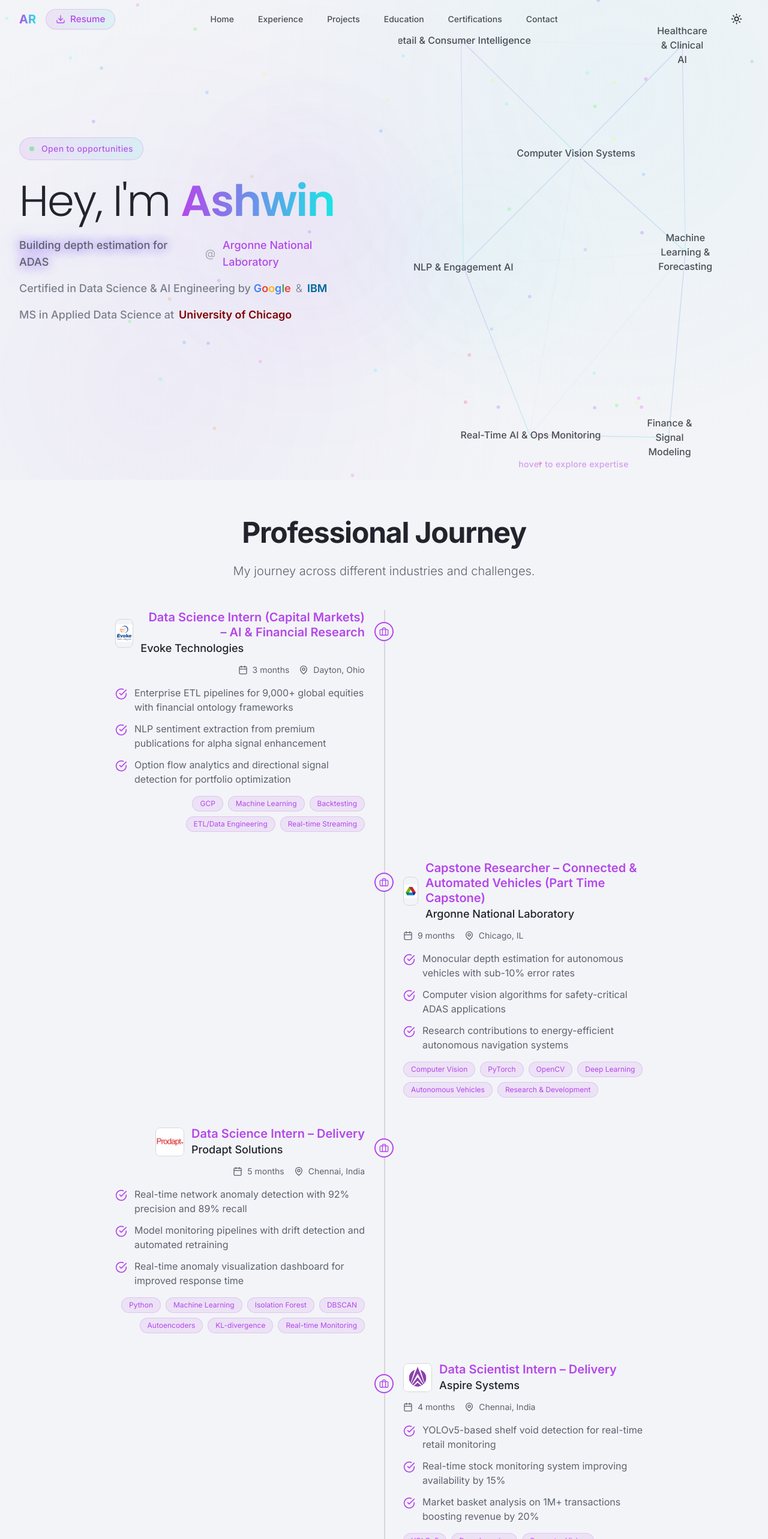
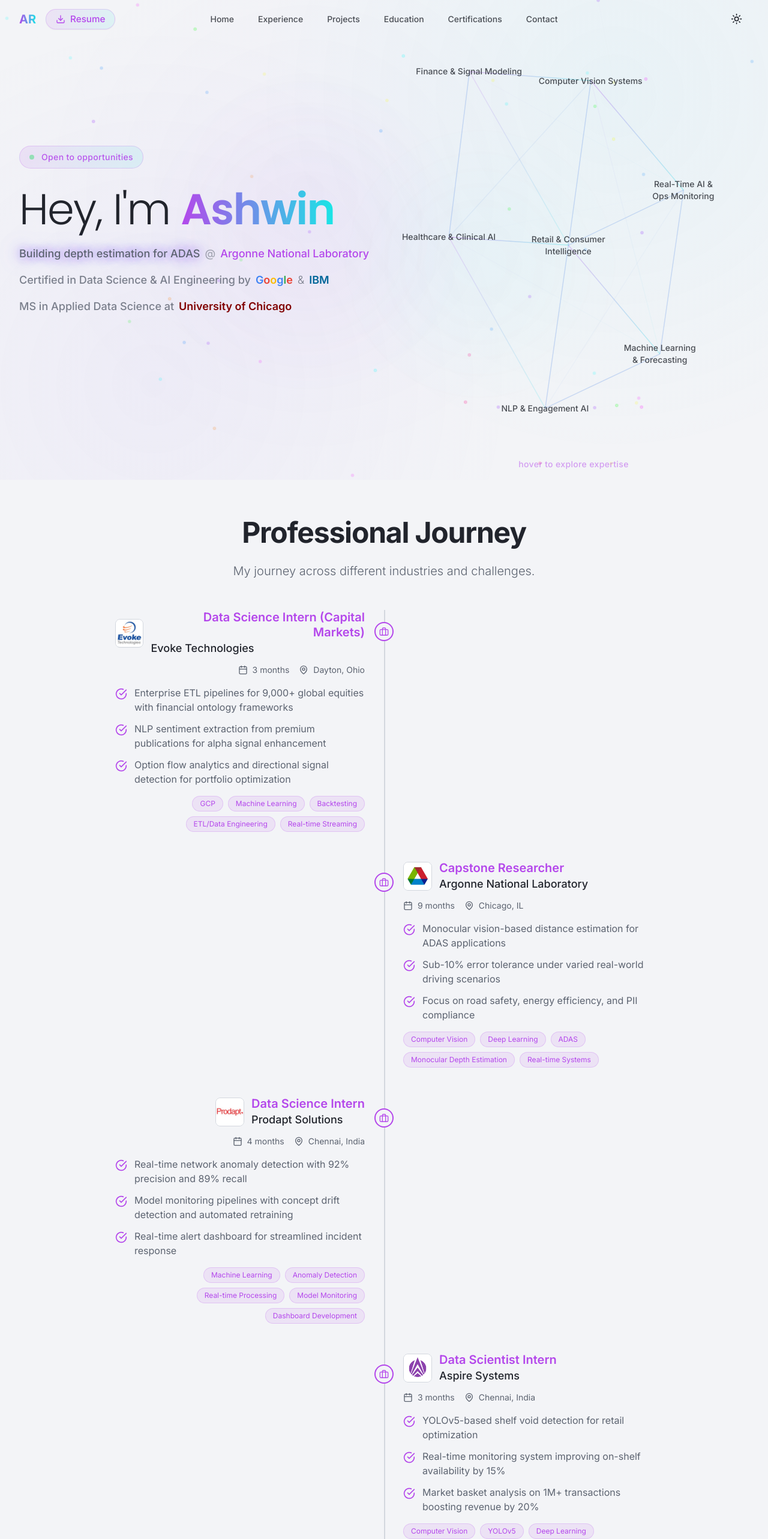
Before and after one commit to ashhhwin/ashwin-portfolio, a Next.js app: page / in a window 1280 px wide. Shown: the top 2566 px of the page at 60% size. Built offline with nearby package versions, Linux system fonts and the light colour scheme.

Commit message:
feat: resolve hydration errors and update hero section

```diff
--- a/components/sections/hero.tsx
+++ b/components/sections/hero.tsx
@@ -62,12 +62,12 @@
   const [positions, setPositions] = useState(() => {
     const seed = 12345;
     return topics.map((_, i) => {
-      const x = 20 + ((seed + i * 7) % 60);
-      const y = 20 + ((seed + i * 11) % 60);
+      const x = 25 + ((seed + i * 7) % 50); // Reduced range to prevent edge clipping
+      const y = 25 + ((seed + i * 11) % 50); // Reduced range to prevent edge clipping
       return {
         x, y,
-        vx: ((seed + i * 13) % 10 - 5) * 0.08, // Increased speed to restore animation
-        vy: ((seed + i * 17) % 10 - 5) * 0.08, // Increased speed to restore animation
+        vx: ((seed + i * 13) % 6 - 3) * 0.05, // Reduced velocity range and speed
+        vy: ((seed + i * 17) % 6 - 3) * 0.05, // Reduced velocity range and speed
       };
     });
   });
@@ -84,18 +84,32 @@
           let newVx = pos.vx;
           let newVy = pos.vy;
 
-          // Add a gentle gravitational pull towards the vertical center (50%)
-          const verticalCenter = 50;
-          const centeringStrength = 0.0001; // Reduced for a much subtler pull
-          newVy += (verticalCenter - pos.y) * centeringStrength;
+          // Add a gentle gravitational pull towards the center (50%)
+          const centerX = 50;
+          const centerY = 50;
+          const centeringStrength = 0.0005; // Reduced for more stable movement
+          newVx += (centerX - pos.x) * centeringStrength;
+          newVy += (centerY - pos.y) * centeringStrength;
 
-          if (newX < 20 || newX > 80) { newVx = -newVx; newX = newX < 20 ? 20 : 80; } // Increased horizontal margin
-          if (newY < 10 || newY > 90) { newVy = -newVy; newY = newY < 10 ? 10 : 90; } // Increased top margin
+          // Clamp velocities to prevent runaway speeds
+          const maxVelocity = 0.3;
+          newVx = Math.max(-maxVelocity, Math.min(maxVelocity, newVx));
+          newVy = Math.max(-maxVelocity, Math.min(maxVelocity, newVy));
+
+          // Bounce off boundaries with more conservative margins
+          if (newX < 15 || newX > 85) {
+            newVx = -newVx * 0.8; // Add damping to prevent oscillation
+            newX = newX < 15 ? 15 : 85;
+          }
+          if (newY < 15 || newY > 85) {
+            newVy = -newVy * 0.8; // Add damping to prevent oscillation
+            newY = newY < 15 ? 15 : 85;
+          }
 
           return { ...pos, x: newX, y: newY, vx: newVx, vy: newVy };
         });
 
-        // Add repulsion logic to prevent node overlap
+        // Add repulsion logic to prevent node overlap with improved stability
         for (let i = 0; i < newPositions.length; i++) {
           for (let j = i + 1; j < newPositions.length; j++) {
             const node1 = newPositions[i];
@@ -103,14 +117,14 @@
             const dx = node2.x - node1.x;
             const dy = node2.y - node1.y;
             const distance = Math.sqrt(dx * dx + dy * dy);
-            const minDistance = 40; // Increased repulsion distance
+            const minDistance = 35; // Slightly reduced repulsion distance
 
-            if (distance < minDistance) {
+            if (distance < minDistance && distance > 0) {
               const overlap = minDistance - distance;
               const angle = Math.atan2(dy, dx);
 
-              const moveX = Math.cos(angle) * overlap / 2;
-              const moveY = Math.sin(angle) * overlap / 2;
+              const moveX = Math.cos(angle) * overlap / 3; // Reduced movement strength
+              const moveY = Math.sin(angle) * overlap / 3; // Reduced movement strength
 
               newPositions[i].x -= moveX;
               newPositions[i].y -= moveY;
@@ -122,7 +136,7 @@
 
         return newPositions;
       });
-    }, 70);
+    }, 100); // Increased interval for more stable animation
     return () => clearInterval(interval);
   }, [mounted]);
 
@@ -175,13 +189,18 @@
           <div
             key={topic.title}
             className="absolute transform -translate-x-1/2 -translate-y-1/2 cursor-pointer transition-all duration-300 hover:scale-125 hover:z-10"
-            style={{ left: `${pos.x}%`, top: `${pos.y}%` }}
+            style={{
+              left: `${pos.x}%`,
+              top: `${pos.y}%`,
+              maxWidth: '200px', // Prevent text from getting too wide
+              minWidth: '120px'  // Ensure minimum width for readability
+            }}
             onClick={() => handleTopicClick(topic.title)}
             onMouseEnter={() => setHoveredTopic(topic.title)}
             onMouseLeave={() => setHoveredTopic(null)}
           >
             <div className="text-center">
-              <div className="text-base font-medium text-foreground/80 hover:text-primary transition-colors duration-300 px-3 py-1">
+              <div className="text-sm font-medium text-foreground/80 hover:text-primary transition-colors duration-300 px-2 py-1 break-words">
                 {topic.title}
               </div>
               {isHovered && (
@@ -189,7 +208,8 @@
                   initial={{ opacity: 0, y: -5, scale: 0.95 }}
                   animate={{ opacity: 1, y: 0, scale: 1 }}
                   exit={{ opacity: 0, y: -5, scale: 0.95 }}
-                  className="absolute top-full left-1/2 transform -translate-x-1/2 mt-2 flex items-center gap-3 bg-background/90 backdrop-blur-sm border border-primary/20 rounded-lg px-3 py-2 shadow-lg"
+                  className="absolute top-full left-1/2 transform -translate-x-1/2 mt-2 flex items-center gap-3 bg-background/90 backdrop-blur-sm border border-primary/20 rounded-lg px-3 py-2 shadow-lg z-20"
+                  style={{ minWidth: 'max-content' }} // Ensure tooltip doesn't get clipped
                 >
                   <div className="flex items-center gap-1.5 text-xs">
                     <Building2 className="h-3 w-3 text-blue-500" />
@@ -273,19 +293,22 @@
             </motion.h1>
 
             <motion.div
-              className="space-y-4 mb-8"
+              className="space-y-4 mb-8 text-center lg:text-left"
               initial={{ opacity: 0, y: 20 }}
               animate={{ opacity: 1, y: 0 }}
               transition={{ duration: 0.8, delay: 0.4 }}
             >
-              <div className="flex flex-col sm:flex-row sm:items-center sm:justify-center lg:justify-start gap-3 text-lg text-muted-foreground">
+              <p className="flex flex-wrap items-baseline justify-center lg:justify-start gap-x-2 text-lg text-muted-foreground">
                 <GlowText text="Building depth estimation for ADAS" />
-                <span className="hidden sm:inline text-muted-foreground/50">@</span>
-                <span className="text-primary font-medium">Argonne National Laboratory</span>
-              </div>
+                <span className="text-primary font-medium inline-flex items-baseline gap-2">
+                  <span className="text-muted-foreground/50">@</span>
+                  <span>Argonne National Laboratory</span>
+                </span>
+              </p>
 
-              <div className="flex flex-col sm:flex-row sm:items-center sm:justify-center lg:justify-start gap-2 text-lg text-muted-foreground/80">
-                <span className="font-medium">Certified in Data Science &amp; AI Engineering by{' '}
+              <p className="flex flex-wrap items-baseline justify-center lg:justify-start gap-x-2 text-lg text-muted-foreground/80">
+                <span className="font-medium">Certified in Data Science &amp; AI Engineering by</span>
+                <span className="inline-flex items-baseline gap-2">
                   <span className="font-semibold">
                     <span style={{ color: '#4285F4' }}>G</span>
                     <span style={{ color: '#EA4335' }}>o</span>
@@ -294,15 +317,15 @@
                     <span style={{ color: '#34A853' }}>l</span>
                     <span style={{ color: '#EA4335' }}>e</span>
                   </span>
+                  <span className="font-light text-muted-foreground/80">&amp;</span>
+                  <span className="font-semibold" style={{ color: '#006699' }}>IBM</span>
                 </span>
-                <span className="font-light text-muted-foreground/80">&amp;</span>
-                <span className="font-semibold" style={{ color: '#006699' }}>IBM</span>
-              </div>
+              </p>
 
-              <div className="flex flex-col sm:flex-row sm:items-center sm:justify-center lg:justify-start gap-2 text-lg text-muted-foreground/80">
+              <p className="flex flex-wrap items-baseline justify-center lg:justify-start gap-x-2 text-lg text-muted-foreground/80">
                 <span className="font-medium">MS in Applied Data Science at</span>
                 <span className="font-semibold" style={{ color: '#800000' }}>University of Chicago</span>
-              </div>
+              </p>
             </motion.div>
           </motion.div>
 
--- a/data/experience.ts
+++ b/data/experience.ts
@@ -16,7 +16,7 @@
   {
     id: "evoke",
     company: "Evoke Technologies",
-    role: "Data Science Intern (Capital Markets) – AI & Financial Research",
+    role: "Data Science Intern (Capital Markets)",
     period: "June 2025 – Present",
     duration: "3 months",
     location: "Dayton, Ohio",
@@ -36,7 +36,7 @@
   {
     id: "argonne",
     company: "Argonne National Laboratory",
-    role: "Capstone Researcher – Connected & Automated Vehicles (Part Time Capstone)",
+    role: "Capstone Researcher",
     period: "April 2025 - Present",
     duration: "9 months",
     location: "Chicago, IL",
@@ -45,39 +45,39 @@
       "Aligning technical outcomes with project priorities focused on road safety, energy efficiency, and PII compliance to support future deployment in sensor-constrained environments"
     ],
     highlights: [
-      "Monocular depth estimation for autonomous vehicles with sub-10% error rates",
-      "Computer vision algorithms for safety-critical ADAS applications",
-      "Research contributions to energy-efficient autonomous navigation systems"
+      "Monocular vision-based distance estimation for ADAS applications",
+      "Sub-10% error tolerance under varied real-world driving scenarios",
+      "Focus on road safety, energy efficiency, and PII compliance"
     ],
-    technologies: ["Computer Vision", "PyTorch", "OpenCV", "Deep Learning", "Autonomous Vehicles", "Research & Development"],
+    technologies: ["Computer Vision", "Deep Learning", "ADAS", "Monocular Depth Estimation", "Real-time Systems"],
     logo: "/images/argonne_national_laboratory.png"
   },
   {
     id: "prodapt",
     company: "Prodapt Solutions",
-    role: "Data Science Intern – Delivery",
+    role: "Data Science Intern",
     period: "Mar 2024 – July 2024",
-    duration: "5 months",
+    duration: "4 months",
     location: "Chennai, India",
     description: [
       "Built a real-time network anomaly detection pipeline processing 36K+ events/hour, combining Isolation Forest, DBSCAN, and Autoencoders to achieve 92% precision and 89% recall, significantly improving threat detection accuracy",
-      "Design model monitoring pipelines with statistical performance tracking, KL-divergence for input drift, and confidence-based alerts to detect concept drift and initiate automated retraining",
+      "Design model monitoring pipelines with statistical performance tracking, KL-divergence for input drift, and confidence-based alerts to detect concept drift and initiate automated retraining.",
       "Developed a dashboard to visualize anomalies and trigger real-time alerts, streamlining triage and improving response time"
     ],
     highlights: [
       "Real-time network anomaly detection with 92% precision and 89% recall",
-      "Model monitoring pipelines with drift detection and automated retraining",
-      "Real-time anomaly visualization dashboard for improved response time"
+      "Model monitoring pipelines with concept drift detection and automated retraining",
+      "Real-time alert dashboard for streamlined incident response"
     ],
-    technologies: ["Python", "Machine Learning", "Isolation Forest", "DBSCAN", "Autoencoders", "KL-divergence", "Real-time Monitoring"],
+    technologies: ["Machine Learning", "Anomaly Detection", "Real-time Processing", "Model Monitoring", "Dashboard Development"],
     logo: "/images/Prodapt-logo.png"
   },
   {
     id: "aspire",
     company: "Aspire Systems",
-    role: "Data Scientist Intern – Delivery",
+    role: "Data Scientist Intern",
     period: "June 2022 – Sept 2022",
-    duration: "4 months",
+    duration: "3 months",
     location: "Chennai, India",
     description: [
       "Trained a YOLOv5-based deep learning model for shelf void detection using a manually curated and augmented image dataset, achieving high-precision identification of understocked zones in real-time retail environments",
@@ -85,11 +85,11 @@
       "Implemented a data-driven product recommendation system using market basket analysis on 1M+ retail transactions, optimizing restocking strategies and boosting cross-category revenue by over 20%"
     ],
     highlights: [
-      "YOLOv5-based shelf void detection for real-time retail monitoring",
-      "Real-time stock monitoring system improving availability by 15%",
+      "YOLOv5-based shelf void detection for retail optimization",
+      "Real-time monitoring system improving on-shelf availability by 15%",
       "Market basket analysis on 1M+ transactions boosting revenue by 20%"
     ],
-    technologies: ["YOLOv5", "Deep Learning", "Computer Vision", "Market Basket Analysis", "Real-time Monitoring", "Retail Analytics"],
+    technologies: ["Computer Vision", "YOLOv5", "Deep Learning", "Market Basket Analysis", "Real-time Systems"],
     logo: "/images/aspire-logo.png"
   }
 ];
```
